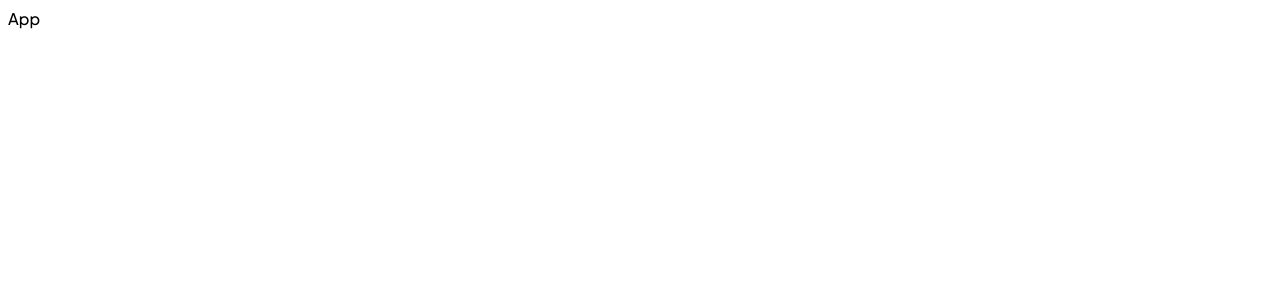
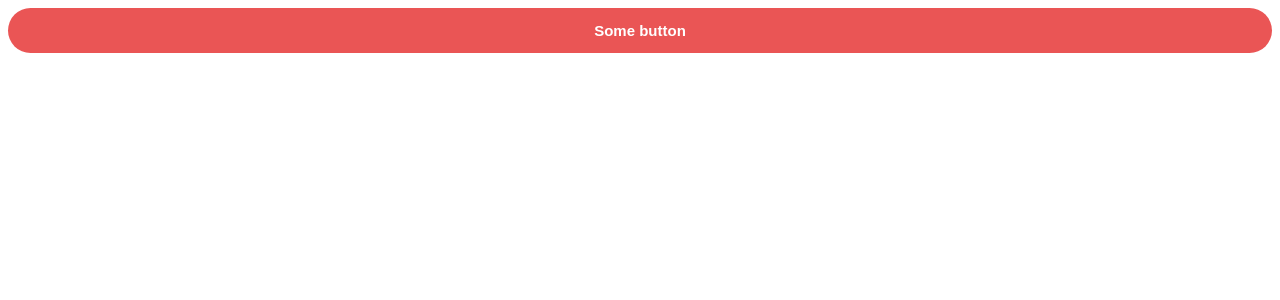
Before and after one commit to bartek9105/kanban-task-management-web-app, a React (Create React App) app: page / in a window 1280 px wide. Shown: the top 300 px of the page. Built offline with nearby package versions, Linux system fonts and the light colour scheme.

Commit message:
create button component

```diff
--- a/package.json
+++ b/package.json
@@ -10,6 +10,7 @@
     "@types/node": "^16.7.13",
     "@types/react": "^18.0.0",
     "@types/react-dom": "^18.0.0",
+    "classnames": "^2.3.1",
     "react": "^18.2.0",
     "react-dom": "^18.2.0",
     "react-scripts": "5.0.1",
--- a/src/App.tsx
+++ b/src/App.tsx
@@ -1,5 +1,13 @@
+import Button from "./components/Button";
+
 function App() {
-  return <div className="App">App</div>;
+  return (
+    <div className="App">
+      <Button variant="destructive" size="big">
+        Some button
+      </Button>
+    </div>
+  );
 }
 
 export default App;
--- /dev/null
+++ b/src/components/Button/Button.module.scss
@@ -0,0 +1,47 @@
+@use "../../styles/colors.scss" as *;
+
+.button {
+  cursor: pointer;
+  border: 0;
+  width: 100%;
+  border-radius: 24px;
+  transition: background-color ease-in-out 0.2s;
+  font-weight: 700;
+
+  &.small {
+    padding: 8px 0;
+    font-size: 13px;
+  }
+
+  &.big {
+    font-size: 15px;
+    padding: 14px 0;
+  }
+
+  &.primary {
+    color: $color-white;
+    background-color: $color-purple;
+
+    &:hover {
+      background-color: $color-melrose;
+    }
+  }
+
+  &.secondary {
+    color: $color-purple;
+    background-color: $color-purple-light;
+
+    &:hover {
+      background-color: $color-purple-lighter;
+    }
+  }
+
+  &.destructive {
+    color: $color-white;
+    background-color: $color-mandy;
+
+    &:hover {
+      background-color: $color-mona-lisa;
+    }
+  }
+}
--- /dev/null
+++ b/src/components/Button/index.tsx
@@ -0,0 +1,32 @@
+import { ButtonHTMLAttributes } from "react";
+import cn from "classnames";
+import styles from "./Button.module.scss";
+
+type ButtonProps = ButtonHTMLAttributes<HTMLButtonElement> & {
+  variant?: "primary" | "secondary" | "destructive";
+  size?: "small" | "big";
+};
+
+const Button = ({
+  children,
+  variant = "primary",
+  size = "small",
+  ...restProps
+}: ButtonProps) => {
+  return (
+    <button
+      {...restProps}
+      className={cn(styles.button, {
+        [styles.primary]: variant === "primary",
+        [styles.secondary]: variant === "secondary",
+        [styles.destructive]: variant === "destructive",
+        [styles.small]: size === "small",
+        [styles.big]: size === "big",
+      })}
+    >
+      {children}
+    </button>
+  );
+};
+
+export default Button;
--- a/src/styles/colors.scss
+++ b/src/styles/colors.scss
@@ -1,4 +1,7 @@
-$color-blue-marguerite: #635fc7;
+$color-purple: #635fc7;
+$color-purple-lighter: rgba(99, 95, 199, 0.25);
+$color-purple-light: rgba(99, 95, 199, 0.1);
+
 $color-melrose: #a8a4ff;
 $color-black: #000112;
 $color-charade: #20212c;
```
Also changed, not shown: 1 other file (tests, documents, lock files or other folders).
